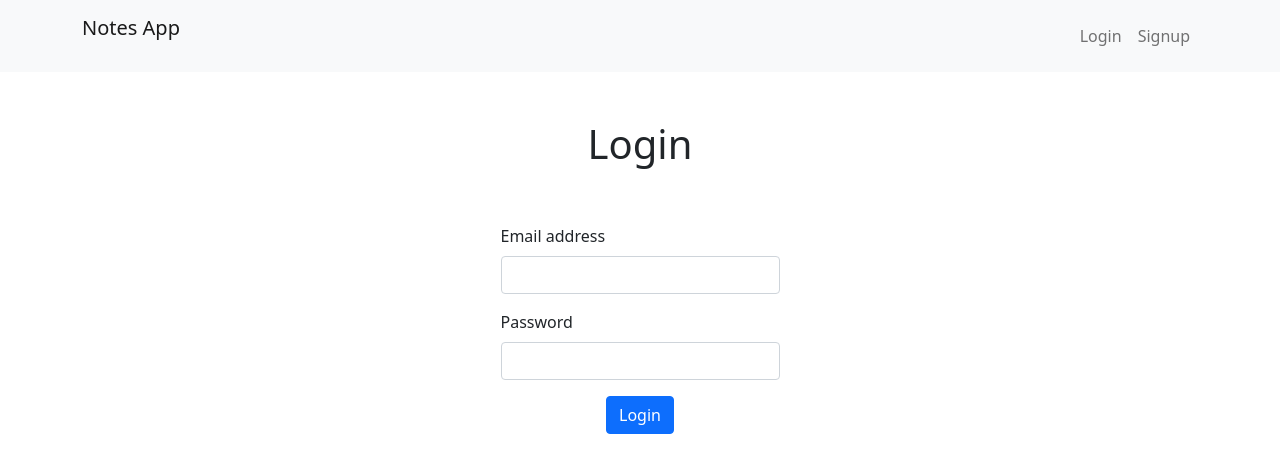
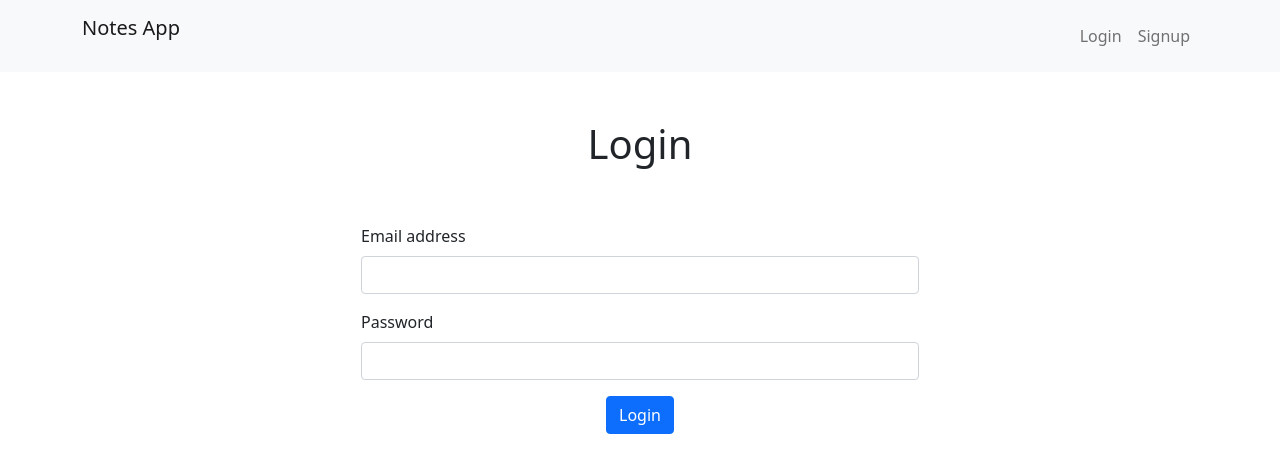
Before and after one commit to padhivikas/flasknotesapp, a Flask app: page /login in a window 1280 px wide. Shown: the top 473 px of the page. Run offline with Flask 2, Linux system fonts and the light colour scheme.

Commit message:
change size

```diff
--- a/website/templates/login.html
+++ b/website/templates/login.html
@@ -10,7 +10,7 @@
 
 
 <div class="my-5 d-flex justify-content-center">
-    <form method="post" class="w-25">
+    <form method="post" class="w-50">
   <div class="mb-3">
     <label for="email" class="form-label">Email address</label>
     <input type="email" class="form-control" id="email" name="email" aria-describedby="emailHelp">
```
